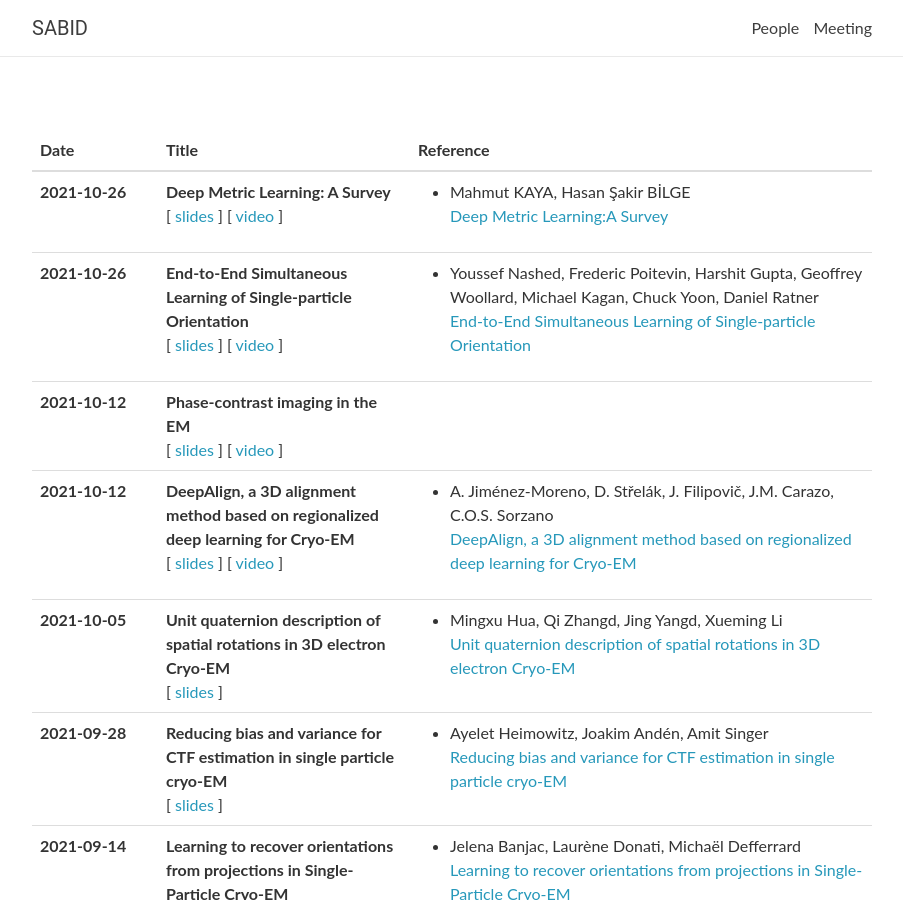
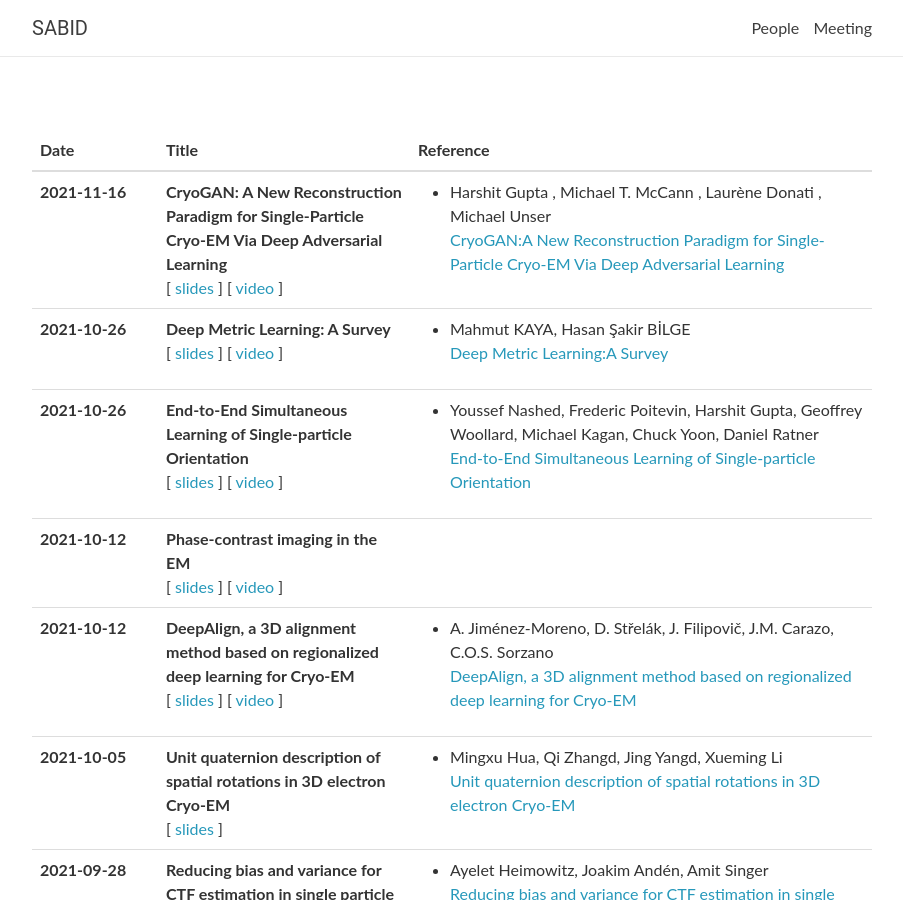
Before and after one commit to sabid-cryoem/sabid-cryoem.github.io, a Jekyll site: the page built from 4afcccebf7d457a13a4f8aeea0bbeef04fd86ee9/index.html, in a window 1280 px wide and 900 px high. Shown: the whole window, without its empty margins (188-1091 px from the left). Built offline with Jekyll 4.4.1, drawn with Linux system fonts in a browser that asks for light colours; nearby versions of some CDN libraries; comment, search, counter and statistics services are not loaded.

Commit message:
update meeting

```diff
--- a/_data/meeting.yml
+++ b/_data/meeting.yml
@@ -1,3 +1,13 @@
+- date: 2021-11-16
+  title: >
+    <strong>CryoGAN: A New Reconstruction Paradigm for Single-Particle Cryo-EM Via Deep Adversarial Learning</strong>
+  video: <a href="https://youtu.be/laNfAxcsAeM">video</a>
+  slides: <a href="/assets/slides/cryoGAN.pdf">slides</a>
+  notes:
+  readings:
+  - Harshit Gupta , Michael T. McCann , Laurène Donati , Michael Unser </br>
+      <a href="/assets/reference/CryoGAN.pdf" target="blank">CryoGAN:A New Reconstruction Paradigm for Single-Particle Cryo-EM Via Deep Adversarial Learning</a>
+
 - date: 2021-10-26
   title: >
     <strong>Deep Metric Learning: A Survey</strong>
```
Also changed, not shown: 2 other files.
